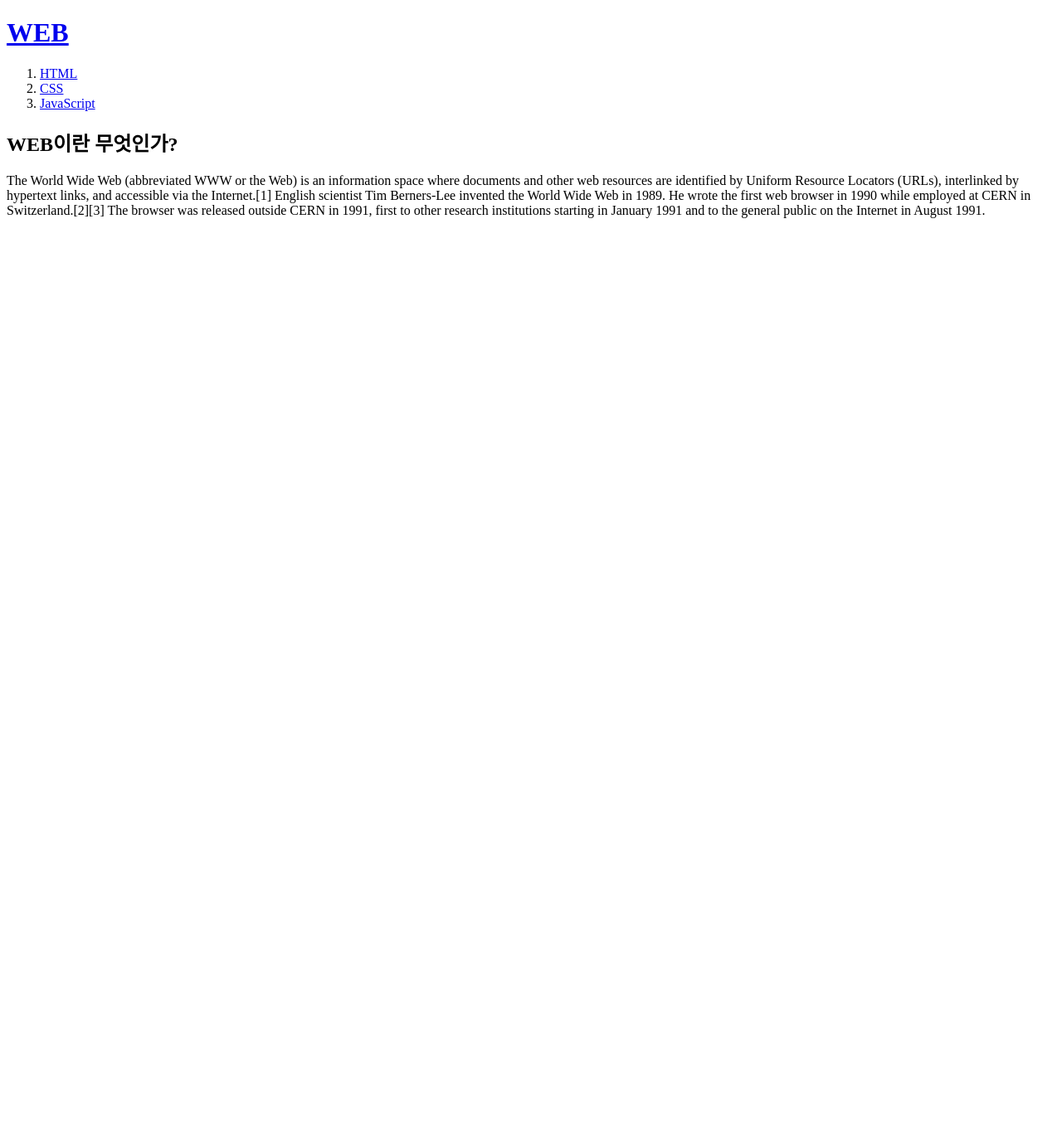
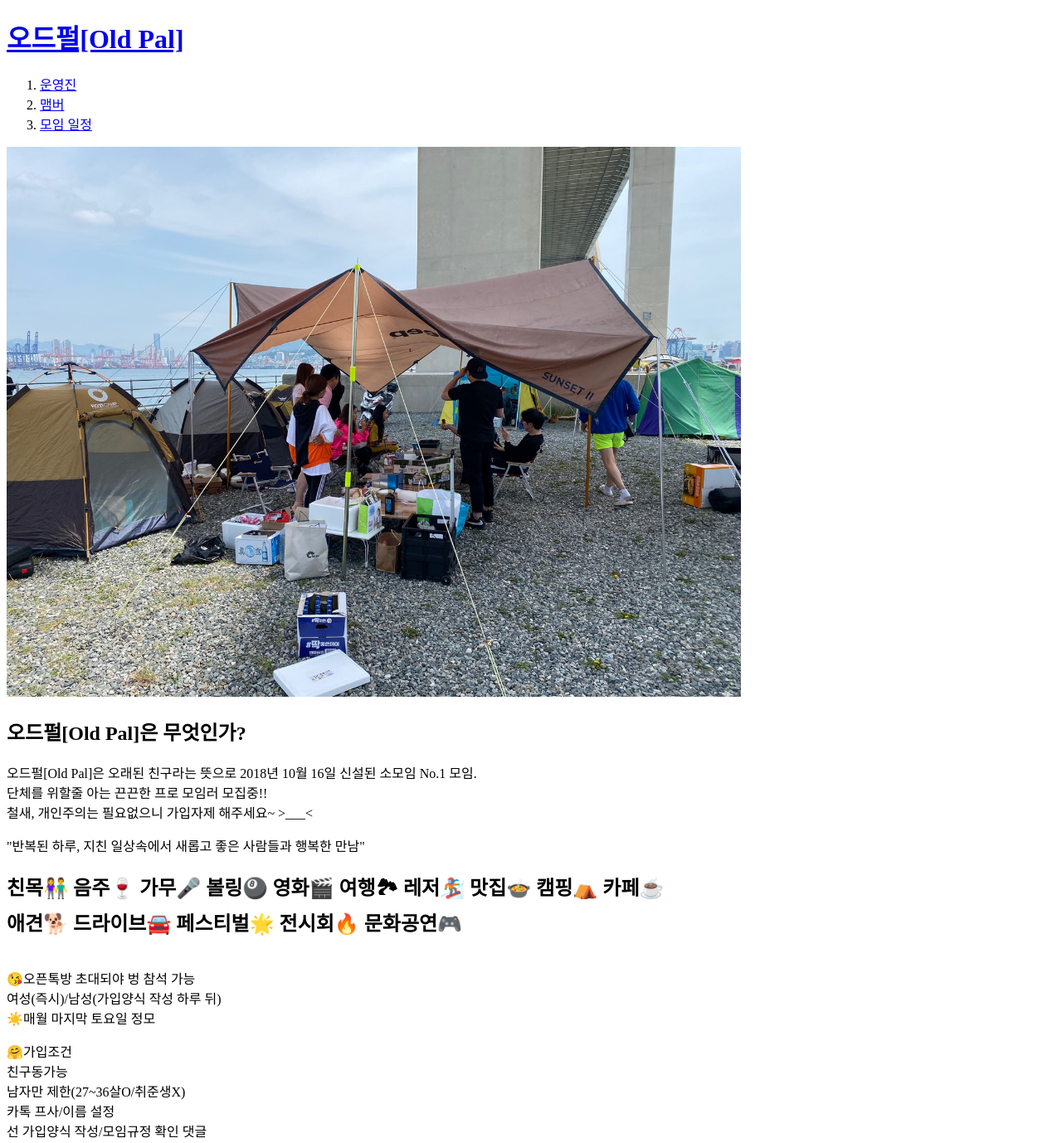
Before and after one commit to dnldwpfh55/atom_ignis, a plain HTML site: page index.html in a window 1280 px wide. Shown: the whole page at 83% size. Before the commit the page ends 800 px from the top, so only its background shows below. Drawn offline with Linux system fonts and the light colour scheme.

Commit message:
Add files via upload

```diff
--- a/index.html
+++ b/index.html
@@ -1,17 +1,23 @@
 <!DOCTYPE html>
 <html>
+
 <head>
-  <title>IGNIS - Welcome</title>
+  <title>IGNIS - Welcome 오드펄 World</title>
   <meta charset="utf-8">
 </head>
+
 <body>
-  <h1><a href="index.html">WEB</a></h1>
+  <h1><a href="index.html">오드펄[Old Pal]</a></h1>
   <ol>
-    <li><a href="1.html">HTML</a></li>
-    <li><a href="2.html">CSS</a></li>
-    <li><a href="3.html">JavaScript</a></li>
+    <li><a href="1.html">운영진</a></li>
+    <li><a href="2.html">맴버</a></li>
+    <li><a href="3.html">모임 일정</a></li>
   </ol>
-  <h2>WEB이란 무엇인가?</h2>
-<p>The World Wide Web (abbreviated WWW or the Web) is an information space where documents and other web resources are identified by Uniform Resource Locators (URLs), interlinked by hypertext links, and accessible via the Internet.[1] English scientist Tim Berners-Lee invented the World Wide Web in 1989. He wrote the first web browser in 1990 while employed at CERN in Switzerland.[2][3] The browser was released outside CERN in 1991, first to other research institutions starting in January 1991 and to the general public on the Internet in August 1991.</p>
+  <p><img src="oldpal.jpeg" width="70%"</p>
+  <h2>오드펄[Old Pal]은 무엇인가?</h2>
+  <p>오드펄[Old Pal]은 오래된 친구라는 뜻으로 2018년 10월 16일 신설된 소모임 No.1 모임.<br>단체를 위할줄 아는 끈끈한 프로 모임러 모집중!!<br>철새, 개인주의는 필요없으니 가입자제 해주세요~ >___<<br>
+      <p>"반복된 하루, 지친 일상속에서 새롭고 좋은 사람들과 행복한 만남"</p>
+      <h2>친목👫 음주🍷 가무🎤 볼링🎱 영화🎬 여행🏞 레저🏂 맛집🍲 캠핑⛺️ 카페☕<br> 애견🐕 드라이브🚘 페스티벌🌟 전시회🔥 문화공연🎮</h2><br>😘오픈톡방 초대되야 벙 참석 가능<br>여성(즉시)/남성(가입양식 작성 하루 뒤)<br>☀️매월 마지막 토요일 정모<p>🤗가입조건<br>친구동가능<br>남자만 제한(27~36살O/취준생X)<br>카톡 프사/이름 설정<br>선 가입양식 작성/모임규정 확인 댓글</p>
 </body>
+
 </html>
```
Also changed, not shown: oldpal.jpeg (added).
